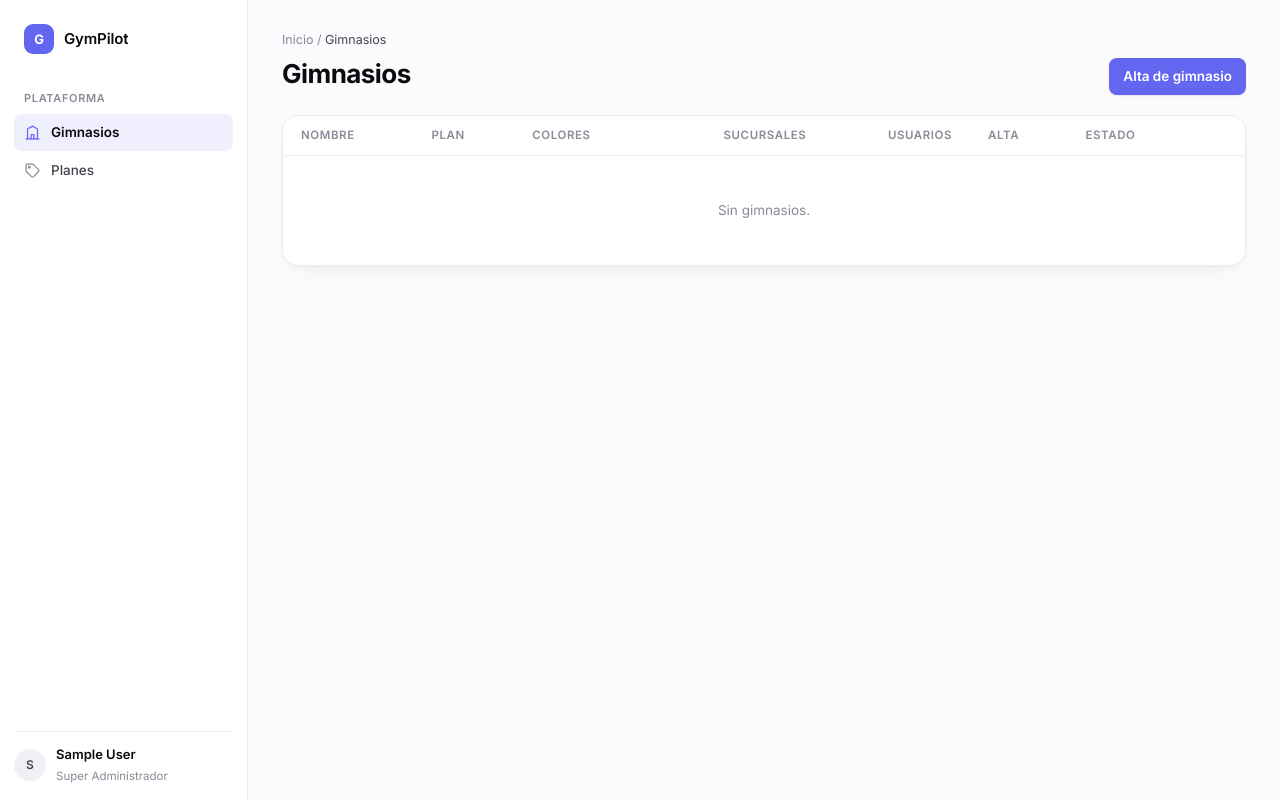
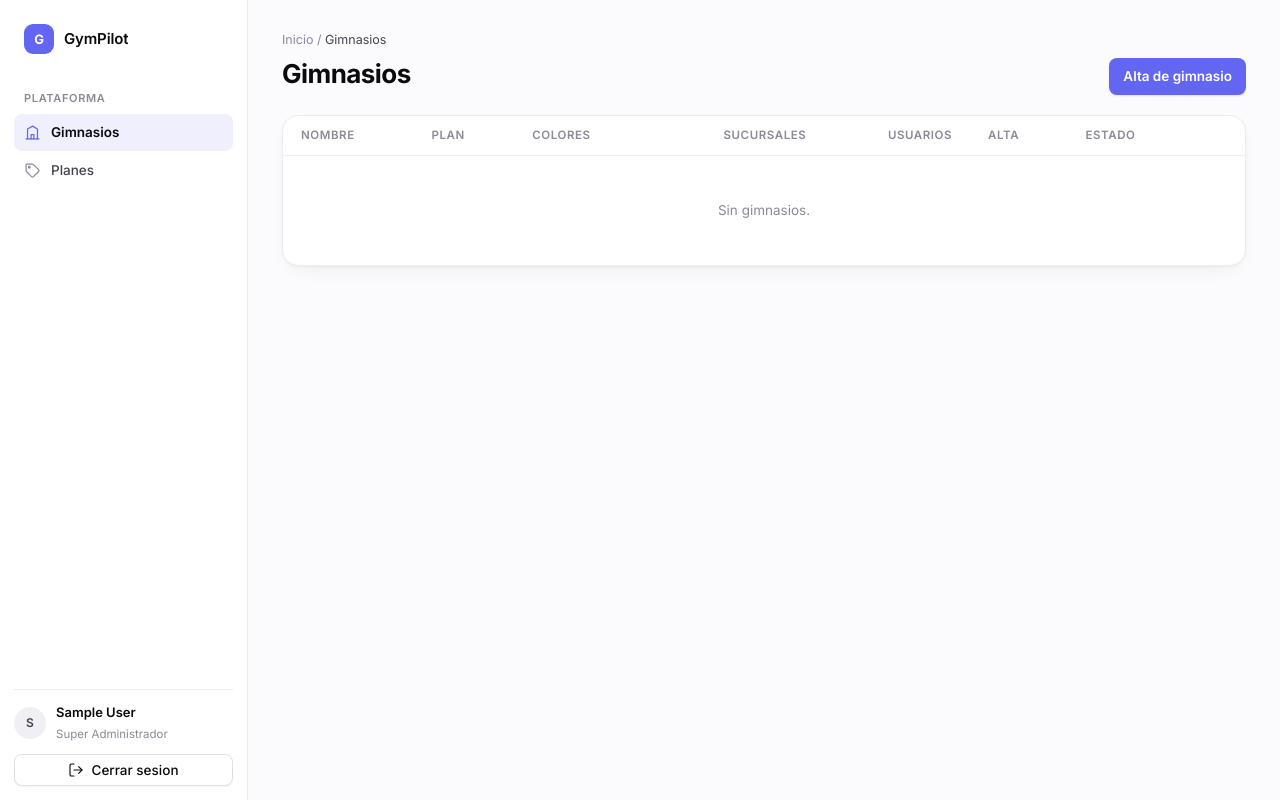
Before and after one commit to Sebas246-droid/django_gym, a Django app: page /gimnasios/ in a window 1280 px wide. Run offline with Django 5.2, Linux system fonts and the light colour scheme; the visitor is signed in with stand-in values (Sample User, id 1); data that the repository does not hold is empty.

Commit message:
Boton de cerrar sesion visible con texto en la barra lateral
Co-Authored-By: Claude Opus 4.8 <noreply@anthropic.com>

```diff
--- a/static/css/gympilot.css
+++ b/static/css/gympilot.css
@@ -132,10 +132,20 @@ button { font-family: inherit; }
   border-top: 1px solid var(--borde);
   padding-top: 12px;
   margin-top: 12px;
+}
+.lateral-usuario {
   display: flex;
   align-items: center;
   gap: 10px;
+  margin-bottom: 10px;
 }
+.btn-salir {
+  width: 100%;
+  justify-content: center;
+  color: var(--tinta-2);
+}
+.btn-salir svg { width: 16px; height: 16px; }
+.btn-salir:hover { background: var(--alerta-fondo); border-color: var(--alerta-borde); color: var(--alerta); }
 .avatar {
   width: 32px; height: 32px;
   border-radius: 50%;
--- a/templates/base.html
+++ b/templates/base.html
@@ -92,15 +92,17 @@
     </nav>
 
     <div class="lateral-pie">
-      <span class="avatar">{{ user.username.0|upper }}</span>
-      <span class="datos">
-        <strong>{{ user }}</strong>
-        <span>{{ user.rol }}</span>
-      </span>
+      <div class="lateral-usuario">
+        <span class="avatar">{{ user.username.0|upper }}</span>
+        <span class="datos">
+          <strong>{{ user }}</strong>
+          <span>{{ user.rol }}</span>
+        </span>
+      </div>
       <form action="{% url 'accounts:logout' %}" method="post">
         {% csrf_token %}
-        <button type="submit" class="btn btn-enlace" title="Cerrar sesion">
-          {% include 'core/_icono.html' with nombre='salir' %}
+        <button type="submit" class="btn btn-salir">
+          {% include 'core/_icono.html' with nombre='salir' %} Cerrar sesion
         </button>
       </form>
     </div>
```
